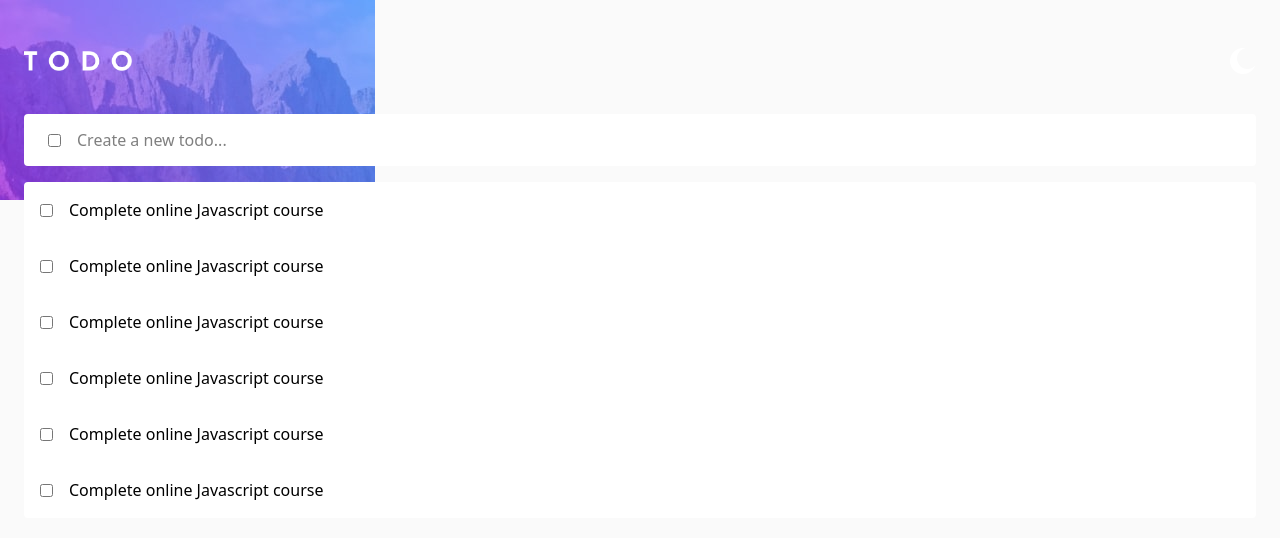
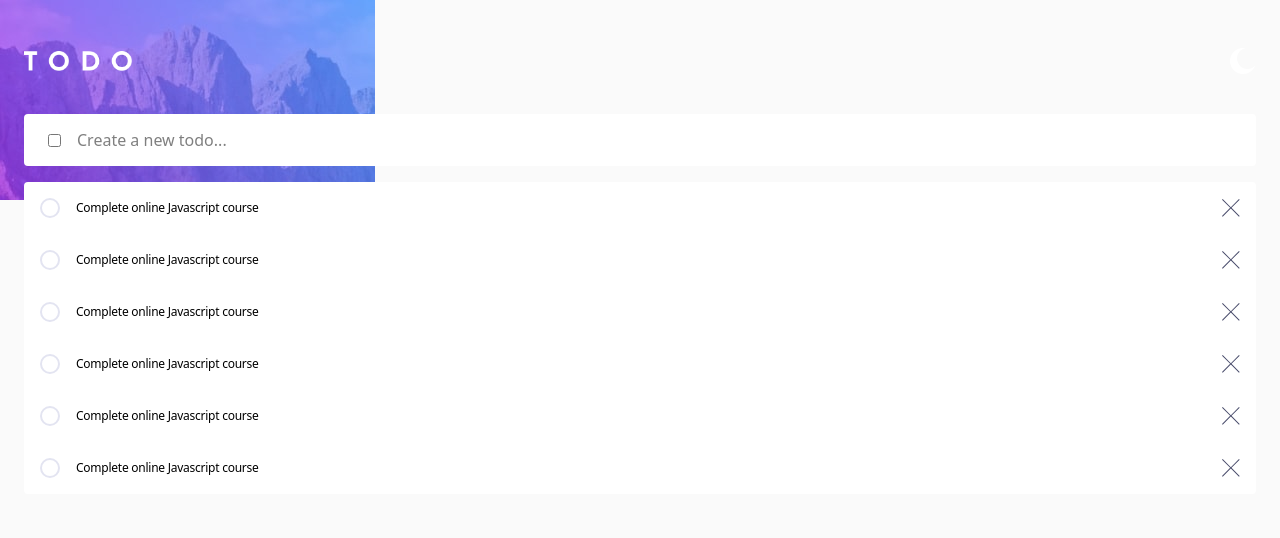
Before and after one commit to MikeG404/todo-app, a React (Vite) app: page / in a window 1280 px wide. Shown: the top 538 px of the page. Built offline with nearby package versions, Linux system fonts and the light colour scheme.

Commit message:
Checkbox style

```diff
--- /dev/null
+++ b/src/components/Checkbox.jsx
@@ -0,0 +1,13 @@
+export default function Checkbox() {
+  return (
+    <div className="flex items-center">
+        <input
+            type='checkbox'
+            id='checkbox'
+            className="checkbox-hidden"
+            >
+        </input>
+        <label htmlFor="checkbox" className="checkbox"></label>
+    </div>
+  )
+}
--- a/src/components/Task.jsx
+++ b/src/components/Task.jsx
@@ -1,10 +1,11 @@
-import React from 'react'
+import Checkbox from "./Checkbox";
 
 export default function Task() {
   return (
     <div className='flex items-center gap-4'>
-        <input type="checkbox" name="task" id="task" />
-        <label htmlFor="task">Complete online Javascript course</label>
+        <Checkbox />
+        <p className='preset-3 flex-1'>Complete online Javascript course</p>
+        <img src="./images/icon-cross.svg" alt="" />
     </div>
   )
 }
--- a/src/index.css
+++ b/src/index.css
@@ -28,35 +28,71 @@
 .dark-mode {
   background-color: var(--navy-9501);
 }
-/*
-html {
+
+/* html {
   font-size: 10px;
 } */
 
 .preset-1 {
-  font-size: 1.8rem;
+  font-size: 18px;
   line-height: 1;
   letter-spacing: -0.25px;
   font-weight: 400;
 }
 
 .preset-2-bold {
-  font-size: 1.4rem;
+  font-size: 14px;
   line-height: 1;
   letter-spacing: -0.25px;
   font-weight: 700;
 }
 
 .preset-2-regular {
-  font-size: 1.4rem;
+  font-size: 14px;
   line-height: 1;
   letter-spacing: -0.25px;
   font-weight: 400;
 }
 
 .preset-3 {
-  font-size: 1.2rem;
+  font-size: 12px;
   line-height: 1;
   letter-spacing: -0.25px;
   font-weight: 400;
 }
+
+.checkbox-hidden {
+  display: none;
+}
+
+.checkbox {
+  display: inline-block;
+  width: 20px;
+  height: 20px;
+  border: 2px solid var(--purple-1001);
+  border-radius: 50%;
+  position: relative;
+  cursor: pointer;
+}
+
+.checkbox::before {
+  content: '';
+  display: block;
+  width: 20px;
+  height: 20px;
+  background-color: transparent;
+  border-radius: 50%;
+  position: absolute;
+  top: 50%;
+  left: 50%;
+  transform: translate(-50%, -50%);
+  transition: background-color 0.2s ease;
+}
+
+input[type="checkbox"]:checked + .checkbox::before {
+  background-image: url('/images/icon-check.svg'), var(--gradient-1);
+  background-size: cover;
+  background-repeat: no-repeat;
+  background-position: center;
+  background-size: 7px 5px, cover;
+}
```
